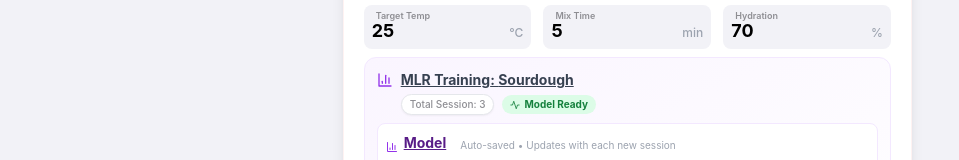
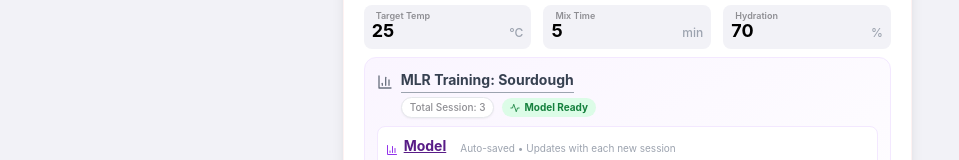
Before and after one commit to ghryan0000/dough-temp-tracker, a React (Vite) app: page / in a window 1280 px wide. Shown: the part 356-516 px from the top of the page, without its empty margins (160-1119 px from the left). Built offline with nearby package versions, Linux system fonts and the light colour scheme.

Commit message:
style: adjust MLR Training underline spacing and icon color

```diff
--- a/dough-temp-tracker.tsx
+++ b/dough-temp-tracker.tsx
@@ -664,8 +664,8 @@ export default function DoughTempTracker() {
                 <div className="mt-2 p-3 bg-gradient-to-br from-purple-50 to-white border border-purple-100 rounded-xl">
                   <div className="flex flex-col items-start mb-2 gap-1">
                     <div className="flex items-center gap-2">
-                      <BarChart3 size={16} className="text-purple-600" />
-                      <span className="text-sm font-bold text-gray-700 underline">{t.mlrTraining}: {currentProduct?.name}</span>
+                      <BarChart3 size={16} className="text-gray-500" />
+                      <span className="text-sm font-bold text-gray-700 border-b border-gray-400 pb-0.5">{t.mlrTraining}: {currentProduct?.name}</span>
                     </div>
                     <div className="flex items-center gap-2 ml-6">
                       <span className="text-[10px] font-medium text-apple-gray bg-white border border-gray-200 px-2 py-0.5 rounded-full shadow-sm">
```
